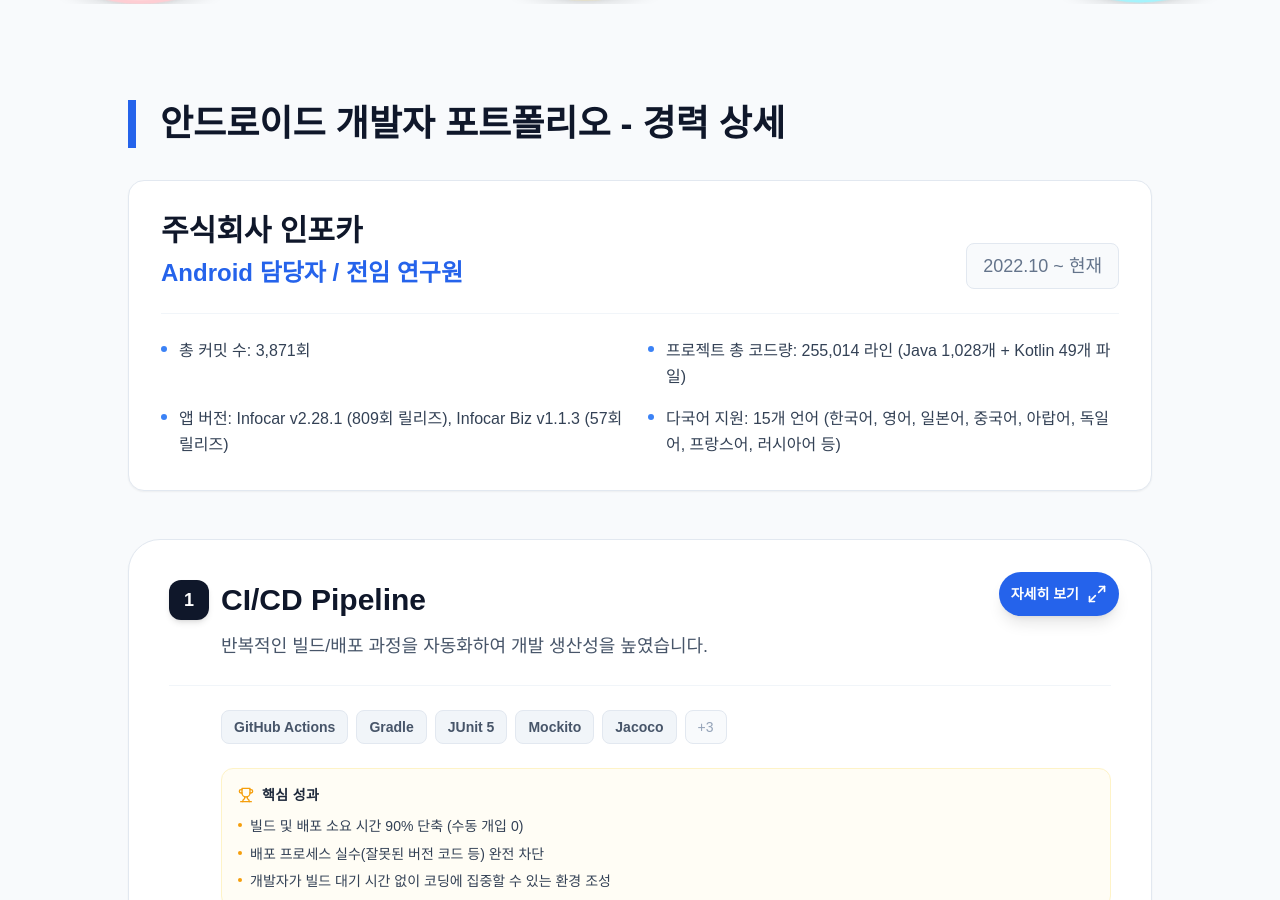
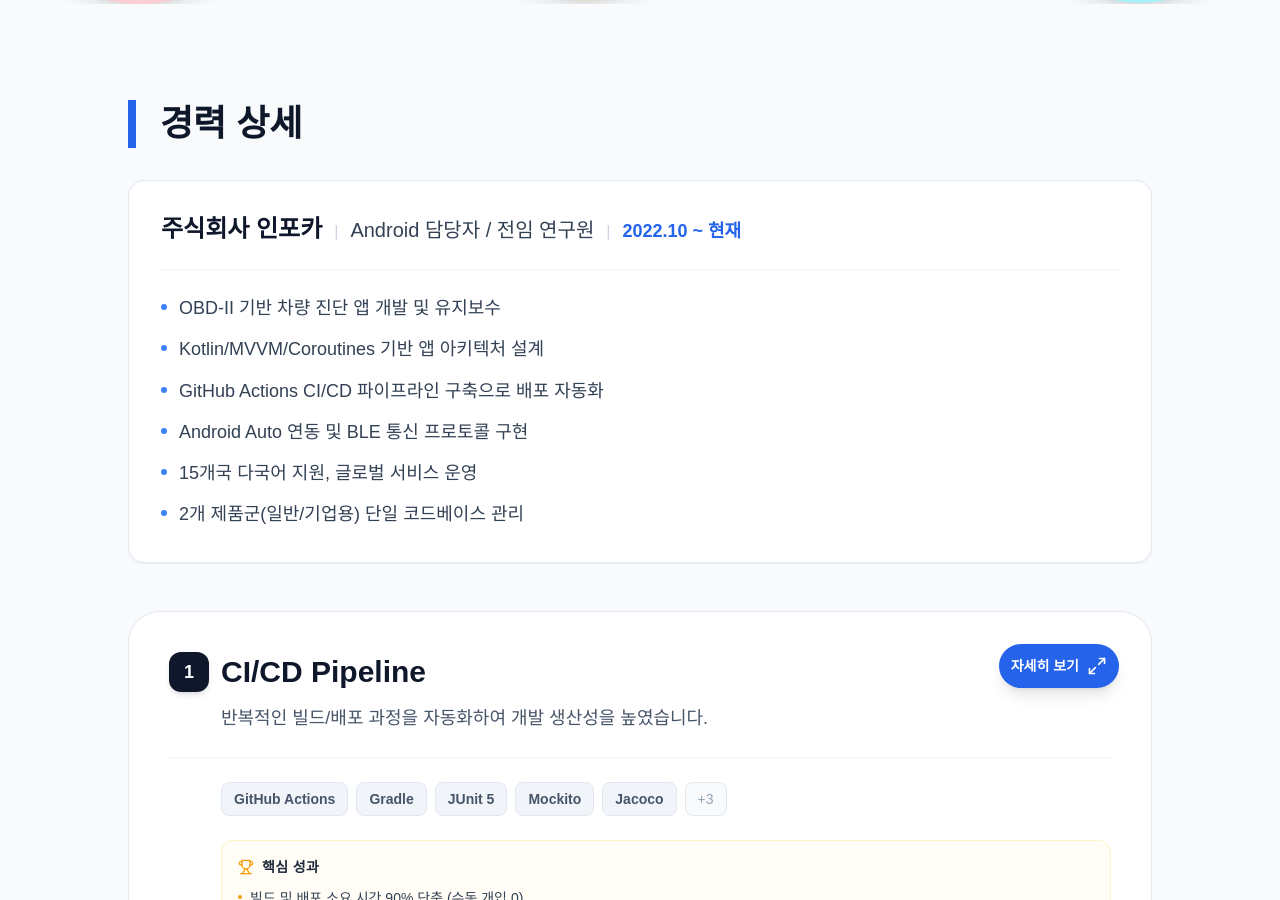
Before and after one commit to AIMA0719/Jay-s_Portfolio, a React (Vite) app: page / in a window 1280 px wide. Shown: the part 1596-2496 px from the top of the page. Built offline with nearby package versions, Linux system fonts and the light colour scheme; a web font is replaced by a local one.

Commit message:
update: refine Experience Section UI and summary content

```diff
--- a/components/ExperienceSection.tsx
+++ b/components/ExperienceSection.tsx
@@ -15,25 +15,26 @@
         {/* Header Section */}
         <FadeIn className="mb-12">
           <h2 className="text-4xl font-extrabold text-slate-900 mb-8 border-l-8 border-primary-600 pl-6 py-1">
-            안드로이드 개발자 포트폴리오 - 경력 상세
+            경력 상세
           </h2>
 
           <div className="bg-white rounded-2xl p-8 border border-slate-200 shadow-sm">
-            <div className="flex flex-col md:flex-row md:items-end justify-between gap-4 border-b border-slate-100 pb-6 mb-6">
-              <div>
-                <h3 className="text-3xl font-extrabold text-slate-900 mb-2">{exp.company}</h3>
-                <p className="text-2xl text-primary-600 font-bold">{exp.role}</p>
-              </div>
-              <div className="text-slate-500 font-medium text-lg bg-slate-50 px-4 py-2 rounded-lg border border-slate-200">
+            {/* Company Info Header (Single Line) */}
+            <div className="flex flex-col sm:flex-row items-baseline gap-3 border-b border-slate-100 pb-6 mb-6">
+              <h3 className="text-2xl font-extrabold text-slate-900">{exp.company}</h3>
+              <span className="hidden sm:inline text-slate-300">|</span>
+              <p className="text-xl text-slate-700 font-medium">{exp.role}</p>
+              <span className="hidden sm:inline text-slate-300">|</span>
+              <div className="text-primary-600 font-bold text-lg">
                 {exp.period}
               </div>
             </div>
 
-            {/* Overview Stats */}
-            <div className="grid grid-cols-1 md:grid-cols-2 gap-4">
+            {/* Overview Stats (List Style) */}
+            <div className="space-y-3">
               {exp.overviewStats.map((item, idx) => (
-                <div key={idx} className="flex items-start gap-3 text-slate-700 font-medium">
-                  <div className="mt-2 w-1.5 h-1.5 rounded-full bg-primary-500 shrink-0" />
+                <div key={idx} className="flex items-start gap-3 text-slate-700 font-medium text-lg">
+                  <div className="mt-2.5 w-1.5 h-1.5 rounded-full bg-primary-500 shrink-0" />
                   <span className="leading-relaxed">{item}</span>
                 </div>
               ))}
--- a/constants.tsx
+++ b/constants.tsx
@@ -1013,10 +1013,12 @@
     role: "Android 담당자 / 전임 연구원",
     period: "2022.10 ~ 현재",
     overviewStats: [
-      "총 커밋 수: 3,871회",
-      "프로젝트 총 코드량: 255,014 라인 (Java 1,028개 + Kotlin 49개 파일)",
-      "앱 버전: Infocar v2.28.1 (809회 릴리즈), Infocar Biz v1.1.3 (57회 릴리즈)",
-      "다국어 지원: 15개 언어 (한국어, 영어, 일본어, 중국어, 아랍어, 독일어, 프랑스어, 러시아어 등)"
+      "OBD-II 기반 차량 진단 앱 개발 및 유지보수",
+      "Kotlin/MVVM/Coroutines 기반 앱 아키텍처 설계",
+      "GitHub Actions CI/CD 파이프라인 구축으로 배포 자동화",
+      "Android Auto 연동 및 BLE 통신 프로토콜 구현",
+      "15개국 다국어 지원, 글로벌 서비스 운영",
+      "2개 제품군(일반/기업용) 단일 코드베이스 관리"
     ],
     projects: BENTO_ITEMS
       .filter(item => item.id !== 'dual-app')
```
